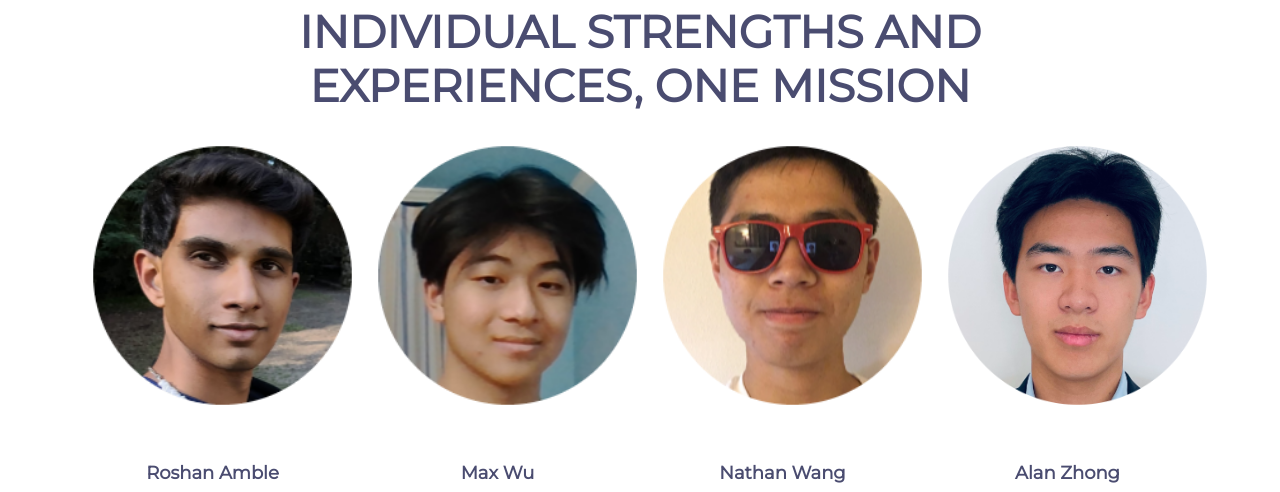
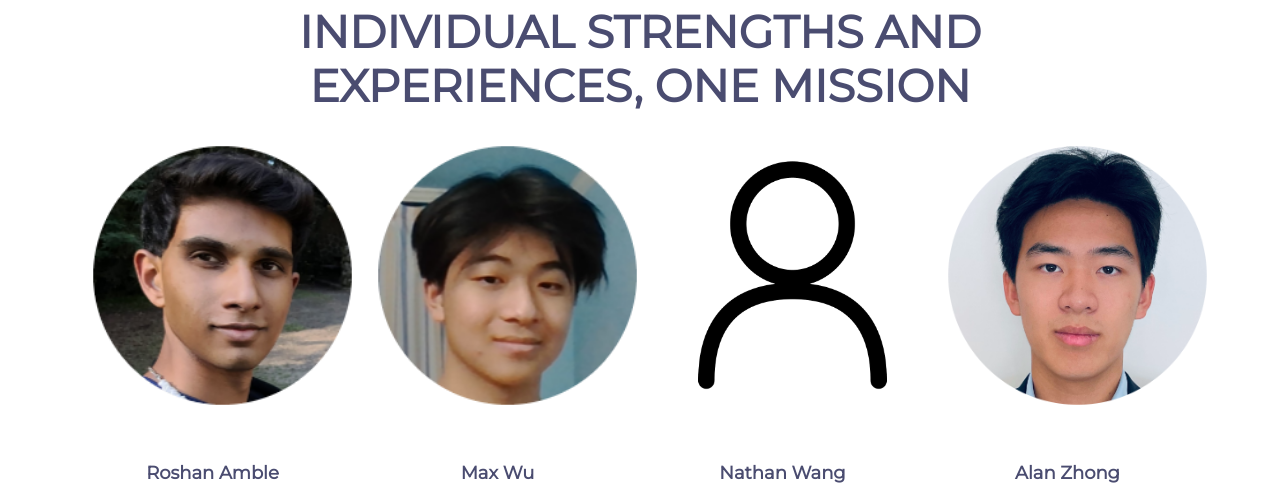
Before and after one commit to RoshDaboss123/RoshDaboss123.github.io, a plain HTML site: page index.html in a window 1280 px wide. Shown: the part 2000-2492 px from the top of the page. Drawn offline with nearby package versions, Linux system fonts and the light colour scheme; a web font is replaced by a local one.

Commit message:
Update index.html

```diff
--- a/index.html
+++ b/index.html
@@ -280,7 +280,7 @@
                         <div class="col-lg-3 col-md-6">
                             <div class="team-item">
                                 <div class="team-img">
-                                    <img src="img/nathan-modified.png" alt="Team Image">
+                                    <img src="img/placeholder_img.png" alt="Team Image">
                                     <br><br><br>
                                 </div>
                                 <br><br><br><br>
```
